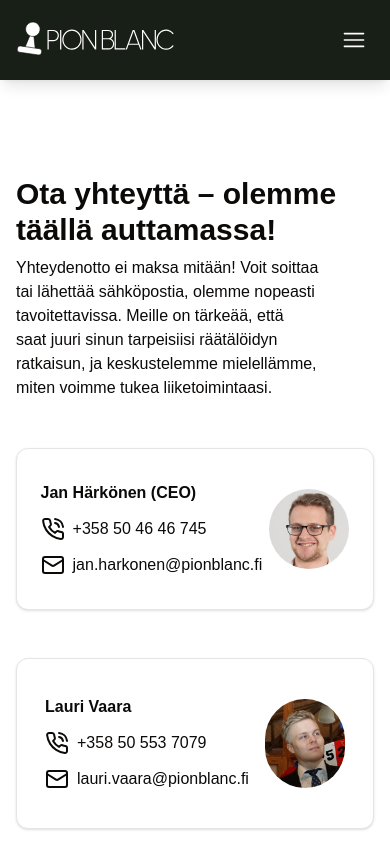
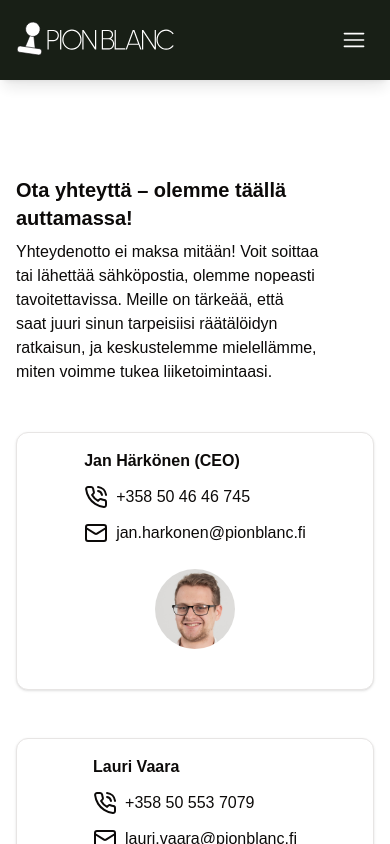
Before and after one commit to strengv1/pionblanc, a Next.js app: page /contact_us in a window 390 px wide. Shown: the top 844 px of the page. Built offline with nearby package versions, Linux system fonts and the light colour scheme; no server answers.

Commit message:
fix very small screen issues

```diff
--- a/src/app/Header.tsx
+++ b/src/app/Header.tsx
@@ -88,7 +88,7 @@ export default function Header() {
             ref={dropdownRef} // Attach the ref to the main dropdown
             className="absolute top-20 left-0 right-0 bg-secondary text-white shadow-lg py-4 px-4 opacity-95 z-50"
           >
-            <nav className="flex flex-col gap-4">
+            <nav className="flex flex-col gap-4 mb-2 md:mb-0">
               <Link
                 className={`${linkClassName} p-2`}
                 href="/#demo"
--- a/src/app/_components/ComparisonSection.tsx
+++ b/src/app/_components/ComparisonSection.tsx
@@ -49,7 +49,7 @@ export default function ComparisonSection() {
 
   return (
     <section className="w-full mx-auto max-w-screen-xl px-6 xl:px-0 pt-12 md:pt-24 lg:pt-32">
-      <h2 className="text-3xl font-bold tracking-tighter sm:text-5xl text-center mb-12">{t("title")}</h2>
+      <h2 className="text-3xl sm:text-5xl font-bold tracking-tighter text-center mb-12">{t("title")}</h2>
       <div className="grid gap-4 lg:grid-cols-4 lg:gap-4">
         {cards.map((card, cardIndex) => (
           <Card key={cardIndex} className={`flex flex-col ${cardIndex===0 ? "scale-105 translate-y-2 shadow-xl border-2 border-primary " : ""}`}>
--- a/src/app/_components/DemoSection.tsx
+++ b/src/app/_components/DemoSection.tsx
@@ -63,7 +63,7 @@ export default function DemoSection() {
   return (
     <section id="demo" className="demo-section min-h-screen pt-36 lg:pt-40">
       <div className="text-center -mb-20">
-        <h1 className="text-xl lg:text-3xl font-semibold">
+        <h1 className="text-3xl sm:text-5xl font-bold tracking-tighter text-center">
           {t("title")}
         </h1>
       </div>
--- a/src/app/_components/FinalHook.tsx
+++ b/src/app/_components/FinalHook.tsx
@@ -13,7 +13,7 @@ export default function FinalHookSection() {
     ">
       <div className="flex py-10 md:py-20 md:px-32 rounded-3xl">
         <div className="w-full flex flex-col gap-4 lg:gap-10">
-          <h1 className="text-lg lg:text-3xl font-semibold">
+          <h1 className="text-2xl lg:text-3xl font-semibold">
             {t("title")}
           </h1>
           <Link href="/contact_us" className="text-xl lg:text-2xl border-b-2 border-primary internal-link">
--- a/src/app/about/page.tsx
+++ b/src/app/about/page.tsx
@@ -29,7 +29,7 @@ export default function About() {
       <div className="max-w-screen-xl py-20 lg:py-32 text-left mx-5 md:mx-20 lg:mx-40
                       flex flex-col gap-6"
       >
-        <h1 className="font-bold text-3xl">{t("title")}</h1>
+        <h1 className="text-xl sm:text-3xl font-bold mb-2">{t("title")}</h1>
         <p className={paragraphClass}>
           {t("paragraph1")}
         </p>
@@ -50,7 +50,7 @@ export default function About() {
 
       <div className="w-full p-5 grid grid-cols-1 md:grid-cols-3 justify-items-center bg-secondary gap-6">
         {teamMembers.map((member, index) => (
-          <Card key={index} className="w-96 md:w-64 lg:w-80 h-80 flex flex-col items-center text-secondary text-center bg-white shadow-lg rounded-lg border-black">
+          <Card key={index} className="w-full md:w-64 lg:w-80 h-80 flex flex-col items-center text-secondary text-center bg-white shadow-lg rounded-lg border-black">
             <div className="w-full h-48 flex items-center justify-center overflow-hidden">
               <Image
                 src={member.image}
--- a/src/app/catalogue/page.tsx
+++ b/src/app/catalogue/page.tsx
@@ -30,12 +30,12 @@ export default function LogoGrid() {
     <div className="w-full flex flex-col items-center my-24">
       <div className="max-w-screen-xl py-20 lg:py-32 text-left mx-5 md:mx-20 lg:mx-40
                       flex flex-col gap-4">
-        <h1 className="text-3xl font-bold">{t("catalogue")}</h1>
+        <h1 className="text-xl sm:text-3xl font-bold mb-2">{t("catalogue")}</h1>
 
-        <p className="text-xl font-normal text-balance">{t("main_text_bold")}</p>
+        <p className="md:text-md lg:text-lg text-balance">{t("main_text_bold")}</p>
       </div>
 
-      <div className="grid max-w-screen-xl mx-10 grid-cols-3 lg:grid-cols-4 gap-3 md:gap-6">
+      <div className="grid max-w-screen-xl mx-10 grid-cols-2 xs:grid-cols-3 lg:grid-cols-4 gap-3 md:gap-6">
         {companies.map((company, index) => (
           <Link key={index} href={company.url} target="_blank" rel="noopener noreferrer">
             <Card className="overflow-hidden hover:shadow-lg hover:scale-105 transition">
--- a/src/app/contact_us/page.tsx
+++ b/src/app/contact_us/page.tsx
@@ -1,21 +1,21 @@
 import { MailIcon, PhoneCallIcon } from 'lucide-react'
-import { Card } from '@/components/ui/card'
+import { Card, CardContent } from '@/components/ui/card'
 import Image from 'next/image'
 import { useTranslations } from "next-intl";
 
 export default function ContactUs() {
   const t = useTranslations('ContactUs');
 
-  const cardClasses = "flex justify-around mt-12 py-4 px-5"
-  const commonDivClasses ="flex flex-col gap-3 md:text-md lg:text-lg text-left text-balance justify-center"
+  const cardClasses = "flex flex-col xs:flex-row items-center justify-around mt-12 py-4 px-5"
+  const commonDivClasses = "flex flex-col gap-3 md:text-md lg:text-lg text-left text-balance"
   const imageClasses = "rounded-full object-contain my-6"
   return (
     <div className="max-w-screen-md w-full mx-auto my-24 px-4 flex-1">
       <div className="py-20 lg:py-32 text-left">
-        <h1 className="text-3xl font-bold mb-2">
+        <h1 className="text-xl sm:text-3xl font-bold mb-2">
           {t("title")}
         </h1>
-        <p className="md:text-md lg:text-lg text-left text-balance">
+        <p className="md:text-md lg:text-lg text-balance">
           {t("paragraph")}
         </p>
 
@@ -39,7 +39,7 @@ export default function ContactUs() {
         </Card>
 
         <Card className={cardClasses}>
-          <div className={commonDivClasses}>
+          <CardContent className={commonDivClasses}>
             <h1 className="font-bold">Lauri Vaara</h1>
             <p className="flex items-center">
               <PhoneCallIcon className="mr-2" /><span>+358 50 553 7079</span>
@@ -47,7 +47,7 @@ export default function ContactUs() {
             <p className="flex items-center">
               <MailIcon className="mr-2" /> <span>lauri.vaara@pionblanc.fi</span>
             </p>
-          </div>
+          </CardContent>
           <Image
             src="/lauri.png"
             alt=""
--- a/src/app/privacy/page.tsx
+++ b/src/app/privacy/page.tsx
@@ -6,7 +6,7 @@ export default function Privacy() {
   return (
     <div className="max-w-screen-md w-full mx-auto my-24 px-4 flex-1">
       <div className="py-20 lg:py-32 text-left">
-        <h1 className="text-3xl font-bold">
+        <h1 className="text-xl sm:text-3xl font-bold">
           {t("title")}
         </h1>
         <p>
--- a/tailwind.config.ts
+++ b/tailwind.config.ts
@@ -57,7 +57,7 @@ const config: Config = {
   			sm: 'calc(var(--radius) - 4px)'
   		},
 			screens: {
-        'xs': '430px',
+        'xs': '400px',
       },
   	}
   },
```
